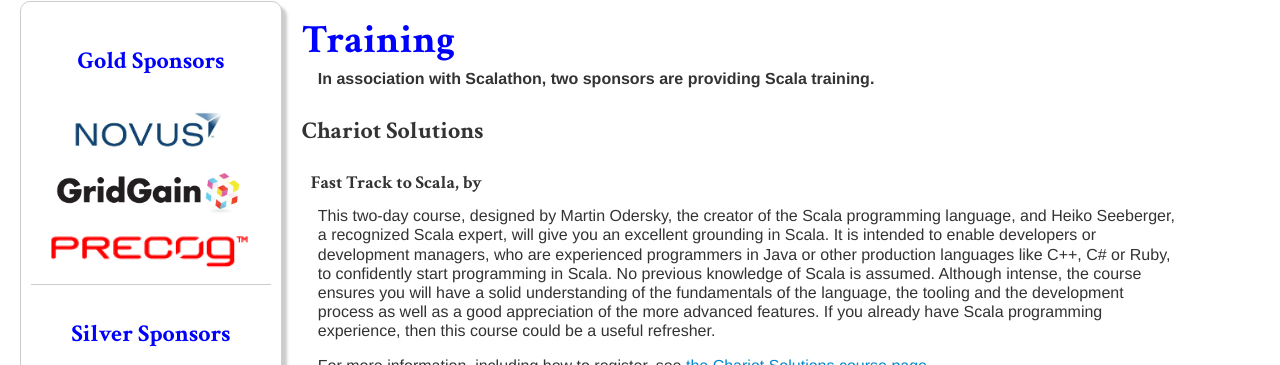
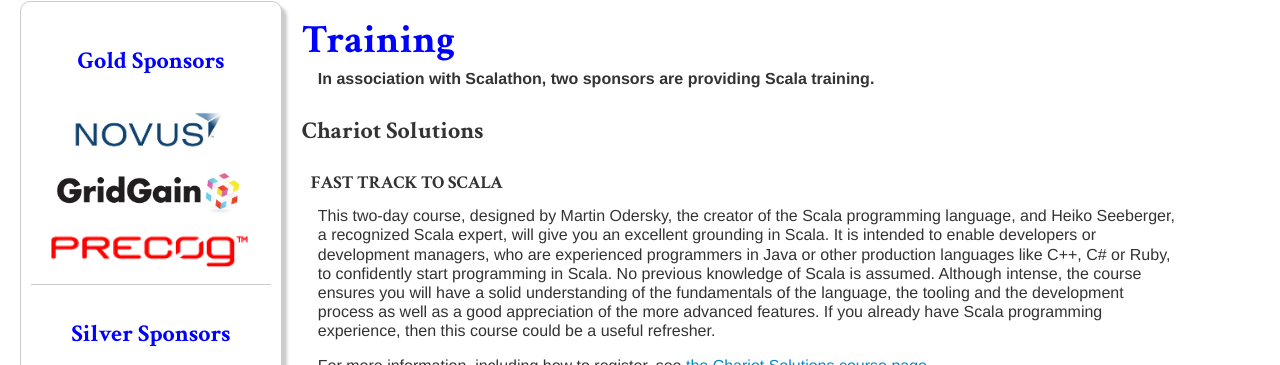
Before and after one commit to scala-phase/scalathon, a Jekyll site: the page built from 2012/training.md, in a window 1280 px wide and 1241 px high. Shown: the part 79-444 px from the top of the window. Built offline with Jekyll 4.4.1, drawn with Linux system fonts in a browser that asks for light colours; nearby versions of some CDN libraries.

```diff
--- a/2012/training.md
+++ b/2012/training.md
@@ -9,7 +9,7 @@ tab: training
 
 ## Chariot Solutions
 
-### Fast Track to Scala, by
+### FAST TRACK TO SCALA
 
 This two-day course, designed by Martin Odersky, the creator of the Scala
 programming language, and Heiko Seeberger, a recognized Scala expert, will give
```
